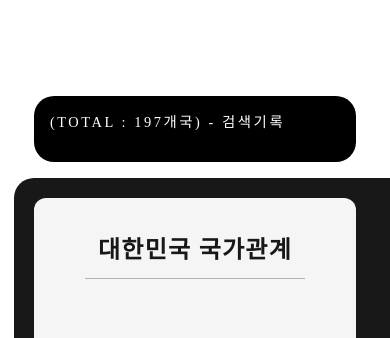
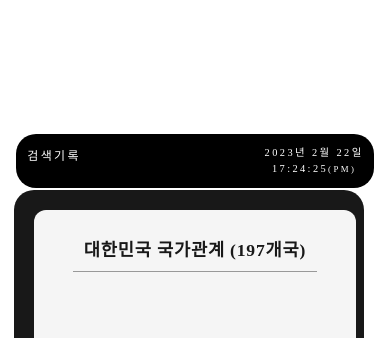
Before and after one commit to llvovll89/vanilajs-countryapp, a website: page index.html in a window 390 px wide. Shown: the top 338 px of the page. Drawn offline with Linux system fonts and the light colour scheme; a web font is replaced by a local one.

Commit message:
mobile size update + timer & date add

```diff
--- a/assets/app.js
+++ b/assets/app.js
@@ -1,14 +1,48 @@
+// dom
 const wrap = document.querySelector(".wrap"),
   container = document.querySelector(".container"),
   list = document.querySelector(".list"),
   countryName = document.querySelector("input"),
   body = document.querySelector("#body"),
-  textbox = document.querySelector(".textbox p");
+  textbox = document.querySelector(".textbox p"),
+  timer = document.querySelector(".timer"),
+  todayDate = document.querySelector(".date");
 
+window.onload = () => {
+  clock();
+  setInterval(clock, 1000);
+};
+
+// Time (textbox에)
+function clock() {
+  const newDate = new Date();
+  const hours = modifyNum(newDate.getHours());
+  const minit = modifyNum(newDate.getMinutes());
+  const sec = modifyNum(newDate.getSeconds());
+  const ampm = hours > 12 ? "PM" : "AM";
+
+  const year = newDate.getFullYear();
+  const month = newDate.getMonth() + 1;
+  const date = newDate.getDate();
+
+  timer.innerHTML = `${hours}:${minit}:${sec}<span class="ampm">(${ampm})</span>`;
+  todayDate.innerHTML = `${year}년 ${month}월 ${date}일`;
+}
+
+function modifyNum(time) {
+  if (parseInt(time) < 10) {
+    return `0${time}`;
+  } else {
+    return time;
+  }
+}
+
+// 초기화
 const nArr = [];
 countryName.focus();
 textbox.innerText = "";
 
+// form 이벤트
 const form = document.getElementById("form").addEventListener("submit", (e) => {
   e.preventDefault();
   container.classList.add("active");
@@ -18,7 +52,6 @@ const form = document.getElementById("form").addEventListener("submit", (e) => {
   const val = countryName.value;
   getAPI(val);
   pushArr(val);
-  bgFor(100);
 });
 
 // random
@@ -36,19 +69,16 @@ const createEffect = () => {
 };
 
 const bgFor = (num) => {
-  for (let i = 0; i < num; i++) {
-    createEffect(num[i]);
+  if (num !== parseInt(0)) {
+    for (let i = 0; i < num; i++) {
+      createEffect();
+    }
+  } else {
+    return num;
   }
 };
 
-// function onlyKR(e) {
-//   const pattern = /^[가-힣\s]+$/;
-//   console.log(this.value);
-// }
-
-// 한글만입력 key
-// countryName.addEventListener("keypress", onlyKR);
-
+// text박스 배열값넣기
 const pushArr = (item) => {
   if (item.innerText === "") {
     return (textbox.innerText = null);
@@ -58,6 +88,7 @@ const pushArr = (item) => {
   return (textbox.innerText = nArr);
 };
 
+// 공공데이터 api 불러오기
 const getAPI = async (item) => {
   // API_KEY 숨기기,,,,
   const API_KEY =
@@ -81,13 +112,14 @@ const getAPI = async (item) => {
             <p><span>국가명</span> : ${item.country_nm}</p>
             <p><span>국가코드</span> : ${item.country_iso_alp2}</p>
             <p><span>영문명</span> : ${item.country_eng_nm}</p>
+            <p><span>투자</span> : ${item.investment_status}</p>
             <p><span>동포</span> : ${item.oks_status}</p>
-            <p><span>투자</span> : ${item.investment_status}</p>
             <p><span>수교일</span> : ${item.diplomatic_relations}</p>
                <button class="delbtn" onClick=remove() >❌</button>
                </li>
             `;
         countryName.value = "";
+        bgFor(300);
       });
     }, 3000);
   } else {
@@ -95,9 +127,11 @@ const getAPI = async (item) => {
     countryName.value = "";
     countryName.focus();
     remove();
+    bgFor(0);
   }
 };
 
+// 전체삭제 (active)
 function remove() {
   list.innerHTML = "";
   container.classList.remove("active");
--- a/assets/style.css
+++ b/assets/style.css
@@ -47,6 +47,7 @@ button {
 }
 
 .textbox {
+    position: relative;
     padding: 1rem;
     max-width: 90%;
     width: 560px;
@@ -64,6 +65,30 @@ button {
     font-size: 0.9rem;
     line-height: 1.5;
 }
+
+.textbox .time {
+    position: absolute;
+    right: 4%;
+    top: 50%;
+    display: flex;
+    flex-flow: column;
+    align-items: center;
+    transform: translate(4%, -50%);
+    animation: timer 10s linear infinite;
+}
+
+.textbox .time .timer {
+    font-size: 0.8rem;
+}
+
+.textbox .time .timer .ampm {
+    font-size: 0.7rem;
+}
+
+.textbox .date {
+    font-size: 0.9rem;
+}
+
 
 .textbox p {
     display: block;
@@ -270,9 +295,7 @@ li {
     margin: 0 1rem;
     width: 100%;
     height: max-content;
-    display: grid;
-    /* place-items: center; */
-    grid-template-columns: repeat(2, 1fr);
+    display: block;
     z-index: 1000;
     gap: 1rem;
     overflow: auto;
@@ -281,12 +304,14 @@ li {
 .country_item p {
     width: 100%;
     display: inline-block;
-    padding: 1rem;
+    padding: 0.75rem;
     font-size: 1.1rem;
     line-height: 1.5;
     font-weight: 600;
-    background: rgba(0, 0, 0, 0.08);
     border-radius: 6px;
+    font-family: var(--korFont);
+    margin-bottom: 4px;
+    border: 1px solid rgb(236, 202, 182);
     word-break: break-all;
 }
 
@@ -306,9 +331,10 @@ li {
     transform: translate(3%, 3%);
     border-radius: 50%;
     font-size: 0.8px;
-    background: transparent;
+    background: salmon;
     border: 1px solid #ecb9b9;
     transition: 0.3s all linear;
+    z-index: 100;
 }
 
 .delbtn:hover {
@@ -343,27 +369,84 @@ li {
 }
 
 /* mobile */
-@media screen and (max-width: 564px) {
+@media screen and (max-width: 500px) {
     .wrap {
         padding: 0 1rem;
     }
 
     .container {
         gap: 3.5rem;
+        height: 500px;
     }
 
-    .country_item {
+    .container .title {
+        padding: 1rem;
+    }
+
+    .container .title span {
+        padding: 0.65rem;
+        display: inline-block;
+        font-size: 1.1rem;
+        letter-spacing: 0.05rem;
+        border-bottom: 1.5px solid #999;
+    }
+
+    .textbox {
+        position: relative;
+        padding: 0.7rem;
+        max-width: 100%;
+        width: 560px;
+        height: max-content;
+        letter-spacing: 0.15rem;
+        margin-bottom: 6px;
+        background: #000;
+        color: #FFF;
+        border-radius: 20px;
+        font-family: var(--korFont);
+    }
+
+    .textbox span {
+        display: inline-block;
+        font-size: 0.75rem;
+        line-height: 1.5;
+    }
+
+    .textbox .time {
+        position: absolute;
+        right: 4%;
+        top: 50%;
+        display: flex;
+        flex-flow: column;
+        align-items: center;
+        transform: translate(4%, -50%);
+        animation: timer 10s linear infinite;
+    }
+
+    .textbox .time .timer {
+        font-size: 0.65rem;
+    }
+
+    .textbox .time .timer .ampm {
+        font-size: 0.55rem;
+    }
+
+    .textbox .date {
+        font-size: 0.65rem;
+    }
+
+
+    .textbox p {
         display: block;
+        text-indent: 0.25rem;
+        padding: 0.25rem;
+        margin-top: 0.25rem;
+        font-size: 0.7rem;
     }
 
     .country_item p {
         background: transparent;
         font-size: 1rem;
-        border: 1px solid rgb(236, 202, 182);
-        padding: 0.75rem;
-        margin-bottom: 4px;
         border-radius: 0;
-        font-family: var(--korFont);
     }
 
     .country_item p span {
@@ -372,8 +455,13 @@ li {
     }
 
     .container::after {
-        width: 460px;
+        width: 350px;
+        height: 540px;
         left: -20px;
+    }
+
+    .container .imgbox img {
+        height: 180px;
     }
 
     .delbtn {
@@ -383,6 +471,30 @@ li {
         width: 36px;
         height: 36px;
         transform: translate(2%, 3%);
+    }
+
+    .blob {
+        position: relative;
+        width: 250px;
+        height: 250px;
+        display: grid;
+        place-items: center;
+    }
+
+    /* effect */
+    .effect {
+        width: 3.5px;
+        height: 3.5px;
+    }
+
+    .effect:nth-of-type(2n) {
+        width: 5.5px;
+        height: 5.5px;
+    }
+
+    .effect:nth-of-type(2n+1) {
+        width: 4.5px;
+        height: 4.5px;
     }
 }
 
@@ -438,3 +550,35 @@ li {
         transform: translateY(100vh);
     }
 }
+
+/* @keyframes timer {
+    0% {
+        opacity: 0;
+        color: #000;
+    }
+
+    20% {
+        opacity: 1;
+        color: #07f;
+    }
+
+    40% {
+        opacity: 1;
+        color: #fff;
+    }
+
+    60% {
+        opacity: 1;
+        color: #07f;
+    }
+
+    80% {
+        opacity: 1;
+        color: #FFF;
+    }
+
+    100% {
+        opacity: 0;
+        color: #000;
+    }
+} */
--- a/index.html
+++ b/index.html
@@ -6,7 +6,7 @@
     <meta http-equiv="X-UA-Compatible" content="IE=edge">
     <meta name="viewport" content="initial-scale=1.0,user-scalable=no,maximum-scale=1,width=device-width" />
     <title>외교 관계</title>
-    <script src="./assets/apikey.js"></script>
+    <!-- <script src="./assets/apikey.js"></script> -->
     <link rel="stylesheet" href="./assets/style.css">
 
 </head>
@@ -14,12 +14,16 @@
 <body id="body">
     <div class="wrap">
         <div class="textbox">
-            <span>(TOTAL : 197개국) - 검색기록 </span>
+            <span>검색기록 </span>
+            <div class="time">
+                <span class="date"></span>
+                <span class="timer"></span>
+            </div>
             <p></p>
         </div>
         <div class="container">
             <div class="title">
-                <span>대한민국 국가관계</span>
+                <span>대한민국 국가관계 (197개국)</span>
             </div>
             <div class="imgbox">
                 <img src="./assets/img/logo3.png" alt="">
```
